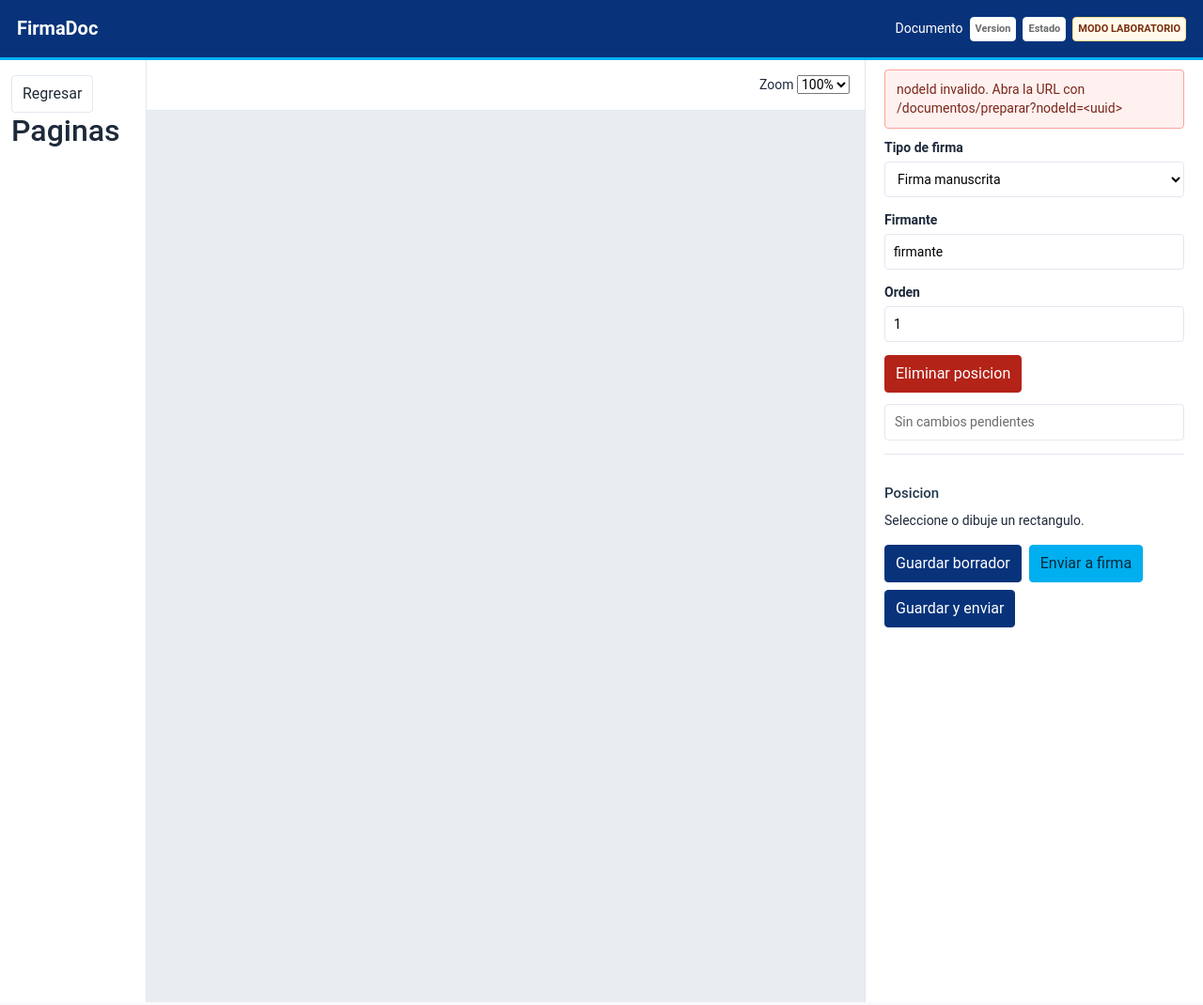
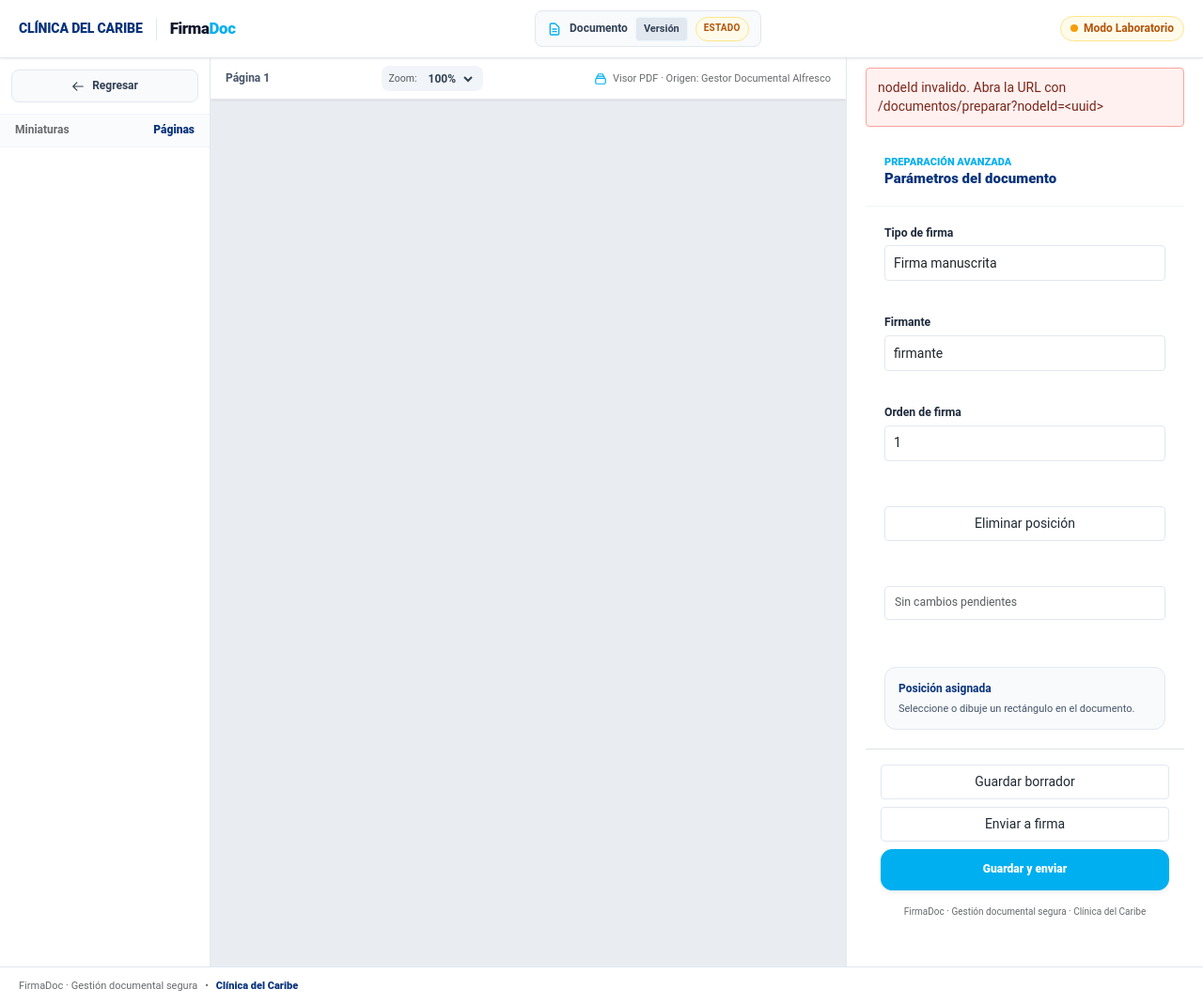
Before and after one commit to GamaYuto/firmadoc, a Python web app: template frontend/templates/preparar.html in a window 1280 px wide. Shown: the whole page at 94% size. Run offline with Jinja, Linux system fonts and the light colour scheme; the template is opened without the code that fills it, so the values that code supplies are empty.

Commit message:
feat(ui): apply Stitch corporate styling to preparar.html

```diff
--- a/frontend/templates/preparar.html
+++ b/frontend/templates/preparar.html
@@ -1,79 +1,145 @@
 <!doctype html>
-<html lang="es">
+<html lang="es" class="h-100">
   <head>
     <meta charset="utf-8">
     <meta name="viewport" content="width=device-width, initial-scale=1">
-    <title>FirmaDoc | Preparar documento</title>
+    <title>FirmaDoc | Preparar documento — Clínica del Caribe</title>
     <link rel="stylesheet" href="/static/vendor/bootstrap.min.css">
-    <link rel="stylesheet" href="/static/css/firmadoc.css">
+    <link rel="stylesheet" href="/static/css/firmadoc.css?v=15.0">
+    <link rel="stylesheet" href="/static/css/firmadoc-theme.css?v=15.0">
   </head>
-  <body>
+  <body class="d-flex flex-column h-100">
+    <!-- BEGIN: Header Institucional -->
     <header class="app-header">
-      <div class="brand">FirmaDoc</div>
-      <div class="header-meta">
-        <span id="docName">Documento</span>
-        <span id="docVersion" class="status-pill">Version</span>
-        <span id="docStatus" class="status-pill">Estado</span>
-        <span class="status-pill lab-mode">MODO LABORATORIO</span>
-
+      <div class="brand-block">
+        <div class="brand-institution">
+          <span class="brand-institution-text">Clínica del Caribe</span>
+        </div>
+        <div class="brand-divider" aria-hidden="true"></div>
+        <div class="brand">
+          <span class="brand-name">Firma<span class="brand-accent">Doc</span></span>
+          <span class="brand-context">| Preparar documento</span>
+        </div>
+      </div>
+      <div class="header-context-pill d-none d-md-flex">
+        <svg width="16" height="16" fill="none" stroke="#00AFEF" viewBox="0 0 24 24" aria-hidden="true">
+          <path d="M9 12h6m-6 4h6m2 5H7a2 2 0 01-2-2V5a2 2 0 012-2h5.586a1 1 0 01.707.293l5.414 5.414a1 1 0 01.293.707V19a2 2 0 01-2 2z" stroke-linecap="round" stroke-linejoin="round" stroke-width="2"/>
+        </svg>
+        <span id="docName" class="header-doc-name">Documento</span>
+        <span id="docVersion" class="header-doc-version status-pill">Versión</span>
+        <span id="docStatus" class="header-doc-status status-pill">Estado</span>
+      </div>
+      <div class="header-right-area">
+        <div class="badge-lab-mode status-pill lab-mode">
+          <span class="dot"></span>
+          <span>Modo Laboratorio</span>
+        </div>
       </div>
     </header>
+    <!-- END: Header Institucional -->
 
-    <main class="app-shell">
+    <!-- BEGIN: Main Shell (3 Columnas) -->
+    <main class="app-shell flex-grow-1">
+      <!-- Columna Izquierda: Miniaturas -->
       <aside class="sidebar">
-        <button id="backButton" class="btn" type="button">Regresar</button>
-        <h2>Paginas</h2>
-        <nav id="thumbs" aria-label="Paginas del PDF"></nav>
+        <div class="sidebar-return-area">
+          <button id="backButton" class="btn-return" type="button">
+            <svg width="14" height="14" fill="none" stroke="currentColor" viewBox="0 0 24 24" aria-hidden="true">
+              <path d="M10 19l-7-7m0 0l7-7m-7 7h18" stroke-linecap="round" stroke-linejoin="round" stroke-width="2"/>
+            </svg>
+            <span>Regresar</span>
+          </button>
+        </div>
+        <div class="sidebar-title-bar">
+          <span>Miniaturas</span>
+          <span class="sidebar-page-count" id="pageCountDisplay">Páginas</span>
+        </div>
+        <nav id="thumbs" class="sidebar-thumbs-container" aria-label="Paginas del PDF"></nav>
       </aside>
 
+      <!-- Columna Central: Visor PDF -->
       <section class="viewer-column" aria-label="Visor PDF">
         <div class="viewer-toolbar">
-          <div id="pageStatus" role="status"></div>
-          <label>Zoom
-            <select id="zoomSelect">
+          <div class="viewer-pagination">
+            <div id="pageStatus" role="status" class="viewer-page-status">Página 1</div>
+          </div>
+          <div class="viewer-zoom-controls">
+            <label class="m-0 d-flex align-items-center">
+              <span class="small text-muted me-1">Zoom:</span>
+              <select id="zoomSelect" class="viewer-zoom-select" aria-label="Nivel de zoom">
                 <option value="0.75">75%</option>
                 <option value="1" selected>100%</option>
                 <option value="1.5">150%</option>
               </select>
             </label>
           </div>
+          <div class="viewer-doc-info d-none d-md-flex">
+            <svg width="14" height="14" fill="none" stroke="#00AFEF" viewBox="0 0 24 24" aria-hidden="true">
+              <path d="M19 11H5m14 0a2 2 0 012 2v6a2 2 0 01-2 2H5a2 2 0 01-2-2v-6a2 2 0 012-2m14 0V9a2 2 0 00-2-2M5 11V9a2 2 0 012-2m0 0V5a2 2 0 012-2h6a2 2 0 012 2v2M7 7h10" stroke-linecap="round" stroke-linejoin="round" stroke-width="2"/>
+            </svg>
+            <span>Visor PDF · Origen: Gestor Documental Alfresco</span>
+          </div>
+        </div>
         <div id="pdfContainer" class="pdf-scroll"></div>
       </section>
 
-      <aside class="config-panel">
+      <!-- Columna Derecha: Configuración -->
+      <aside class="config-panel task-panel">
         <div id="alerts" aria-live="polite"></div>
-        <div class="field">
-          <label for="signatureType">Tipo de firma</label>
-          <select id="signatureType">
+        <div class="wizard-header">
+          <span class="section-kicker">Preparación Avanzada</span>
+          <h1 class="wizard-title">Parámetros del documento</h1>
+        </div>
+        <div class="wizard-body">
+          <div class="field mb-3">
+            <label for="signatureType" class="small fw-semibold mb-1 d-block">Tipo de firma</label>
+            <select id="signatureType" class="form-select form-select-sm">
               <option value="MANUSCRITA">Firma manuscrita</option>
               <option value="INTERNA">Firma interna</option>
             </select>
           </div>
-        <div class="field">
-          <label for="signerUser">Firmante</label>
-          <input id="signerUser" type="text" autocomplete="off" value="firmante">
+          <div class="field mb-3">
+            <label for="signerUser" class="small fw-semibold mb-1 d-block">Firmante</label>
+            <input id="signerUser" type="text" autocomplete="off" value="firmante" class="form-control form-control-sm">
           </div>
-        <div class="field">
-          <label for="signerOrder">Orden</label>
-          <input id="signerOrder" type="number" min="1" step="1" value="1">
+          <div class="field mb-3">
+            <label for="signerOrder" class="small fw-semibold mb-1 d-block">Orden de firma</label>
+            <input id="signerOrder" type="number" min="1" step="1" value="1" class="form-control form-control-sm">
           </div>
-        <div class="button-row">
-          <button id="deletePosition" class="btn btn-danger" type="button">Eliminar posicion</button>
+          <div class="button-row mb-3">
+            <button id="deletePosition" class="btn btn-outline-danger btn-sm w-100" type="button">Eliminar posición</button>
           </div>
-        <p id="dirtyStatus" class="dirty-status" role="status">Sin cambios pendientes</p>
-        <section class="properties">
-          <h2>Posicion</h2>
-          <div id="positionInfo"><p>Seleccione o dibuje un rectangulo.</p></div>
+          <p id="dirtyStatus" class="dirty-status small text-muted mb-3" role="status">Sin cambios pendientes</p>
+          <section class="properties position-card">
+            <div class="position-card-header">
+              <span class="position-card-title">Posición asignada</span>
+            </div>
+            <div id="positionInfo">
+              <p class="position-card-text">Seleccione o dibuje un rectángulo en el documento.</p>
+            </div>
           </section>
-        <div class="button-row">
-          <button id="saveDraft" class="btn btn-primary" type="button">Guardar borrador</button>
-          <button id="sendSignature" class="btn btn-info" type="button">Enviar a firma</button>
-          <button id="saveAndSendSignature" class="btn btn-primary" type="button">Guardar y enviar</button>
+        </div>
+        <div class="button-row panel-actions p-3 border-top border-slate-100 bg-white mt-auto d-flex flex-column gap-2">
+          <button id="saveDraft" class="btn btn-outline-secondary btn-sm w-100" type="button">Guardar borrador</button>
+          <button id="sendSignature" class="btn btn-outline-primary btn-sm w-100" type="button">Enviar a firma</button>
+          <button id="saveAndSendSignature" class="btn-primary-action" type="button">Guardar y enviar</button>
+          <p class="wizard-footer-note">FirmaDoc · Gestión documental segura · Clínica del Caribe</p>
         </div>
       </aside>
     </main>
+    <!-- END: Main Shell -->
+
+    <!-- BEGIN: Footer Corporativo -->
+    <footer class="corporate-footer">
+      <div class="footer-brand-text">
+        <span>FirmaDoc · Gestión documental segura</span>
+        <span>•</span>
+        <span class="corp-name">Clínica del Caribe</span>
+      </div>
+    </footer>
+    <!-- END: Footer Corporativo -->
 
     <script src="/static/vendor/bootstrap.bundle.min.js"></script>
-    <script type="module" src="/static/js/preparar.js?v=11.2"></script>
+    <script type="module" src="/static/js/preparar.js?v=15.0"></script>
   </body>
 </html>
```
Lines whose indentation alone changed are shown as unchanged.
